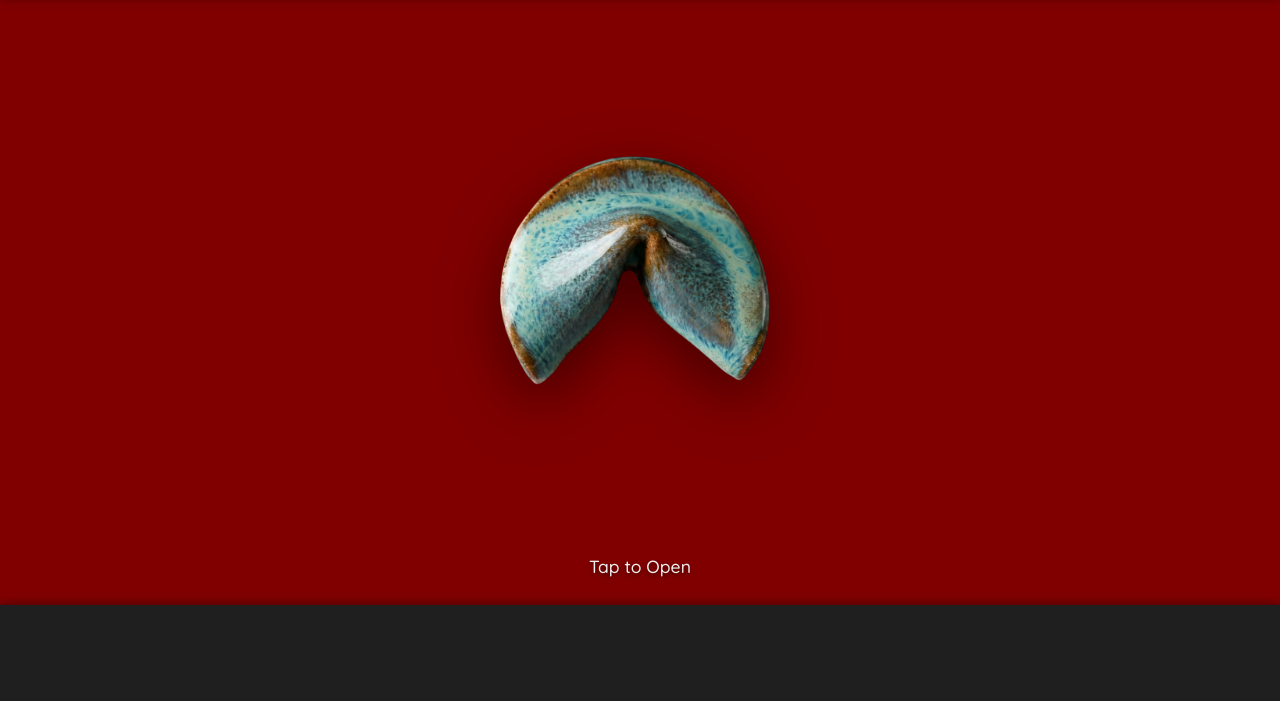
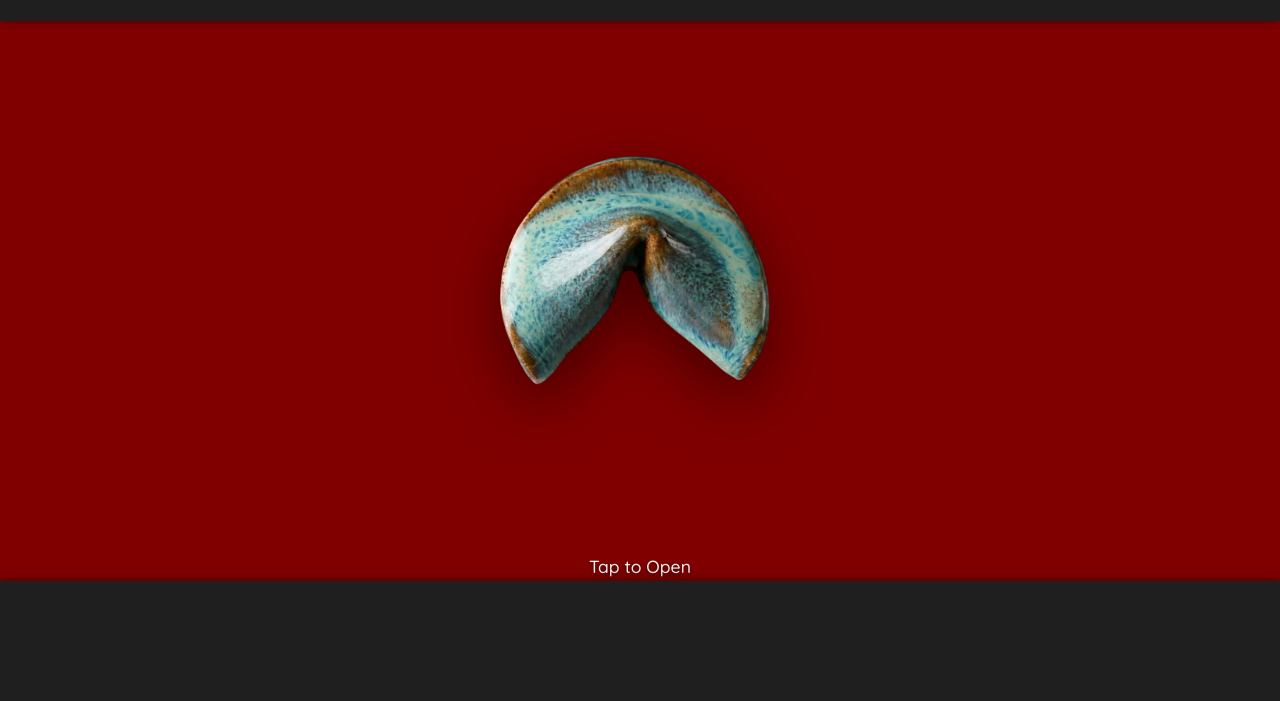
Before and after one commit to NiharGu/Fortune-Cookie, a plain HTML site: page index.html in a window 1280 px wide. Shown: the part 99-800 px from the top of the page. Drawn offline with Linux system fonts and the light colour scheme.

Commit message:
Update index.html

```diff
--- a/index.html
+++ b/index.html
@@ -27,6 +27,9 @@
             top: 0;
             left: 0;
             width: 100%;
+            /* Android-specific fixes */
+            min-height: 100vh;
+            min-height: 100dvh;
         }
 
         /* --- UI: CINEMATIC BARS --- */
@@ -34,10 +37,10 @@
             position: fixed; /* Use fixed instead of absolute for Safari */
             left: 0;
             width: 100%;
-            height: 12vh; /* Use viewport height for better mobile scaling */
-            height: 12dvh; /* Dynamic viewport height for modern browsers */
-            min-height: 60px; /* Minimum height */
-            max-height: 100px; /* Maximum height */
+            height: 15vh; /* Increased for Android safety */
+            height: 15dvh; /* Dynamic viewport height for modern browsers */
+            min-height: 80px; /* Increased minimum height */
+            max-height: 120px; /* Increased maximum height */
             background-color: #1f1f1f;
             z-index: 100;
             display: flex;
@@ -49,7 +52,12 @@
             transform: translateZ(0);
         }
         .bar-top { top: 0; }
-        .bar-bottom { bottom: 0; }
+        .bar-bottom {
+            bottom: 0;
+            /* Android Chrome address bar compensation */
+            bottom: env(safe-area-inset-bottom, 0);
+            padding-bottom: env(safe-area-inset-bottom, 0);
+        }
 
         /* --- HEADER DESIGN --- */
         .header-content {
@@ -94,11 +102,15 @@
             height: 100%;
             height: 100vh; /* Safari fallback */
             height: 100dvh; /* Modern browsers */
+            min-height: 100vh; /* Android fix */
+            min-height: 100dvh; /* Android fix with dynamic viewport */
             display: flex;
             justify-content: center;
             align-items: center;
             z-index: 10;
             flex-direction: column;
+            /* Additional Android fixes */
+            padding-bottom: env(safe-area-inset-bottom, 0);
         }
 
         /* --- THE FORTUNE SLIP --- */
```
